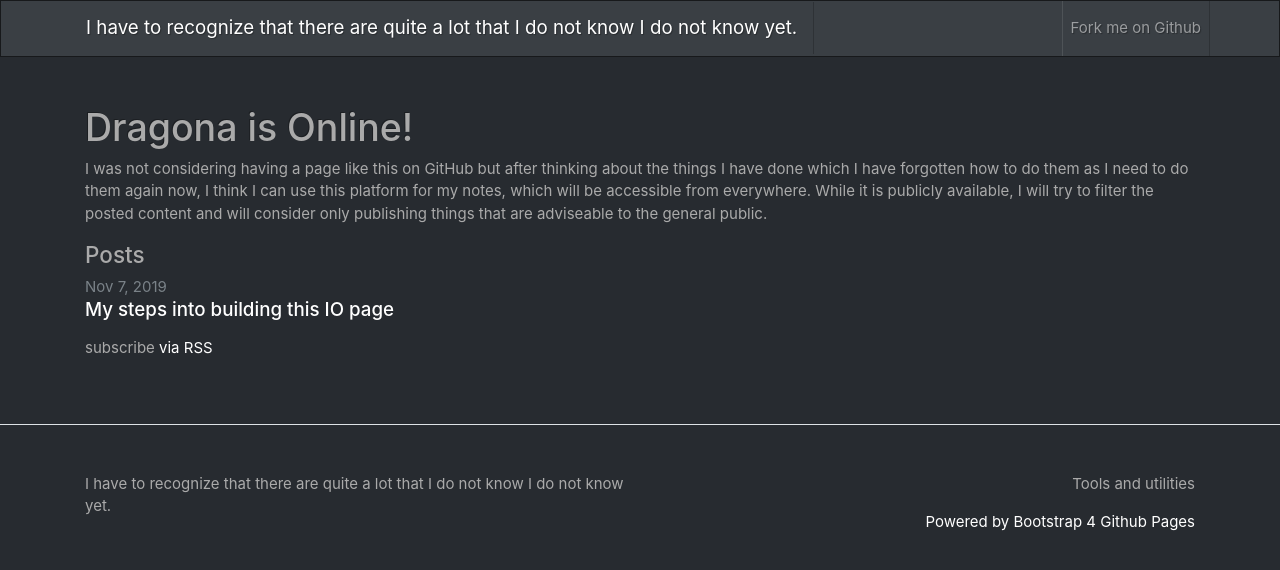
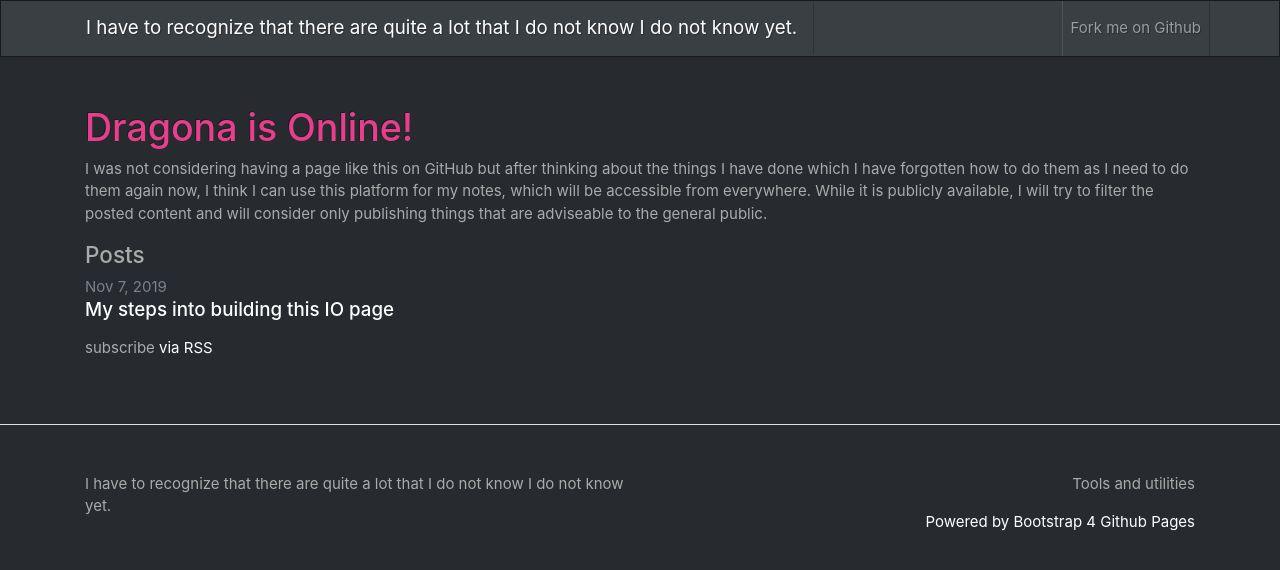
Before and after one commit to dragona/dragona.github.com, a Jekyll site: the page built from index.md, in a window 1280 px wide. Shown: the top 570 px of the page. Built offline with Jekyll 4.4.1, drawn with Linux system fonts in a browser that asks for light colours.

Commit message:
color h1 - pink

```diff
--- a/_sass/_bootstrap_customization.scss
+++ b/_sass/_bootstrap_customization.scss
@@ -210,6 +210,10 @@
 
 h1, h2, h3, h4, h5, h6 {
   text-shadow: -1px -1px 0 rgba(0, 0, 0, 0.3);
+}
+
+h1 {
+color: $pink;
 }
 
 // Tables ======================================================================
```
